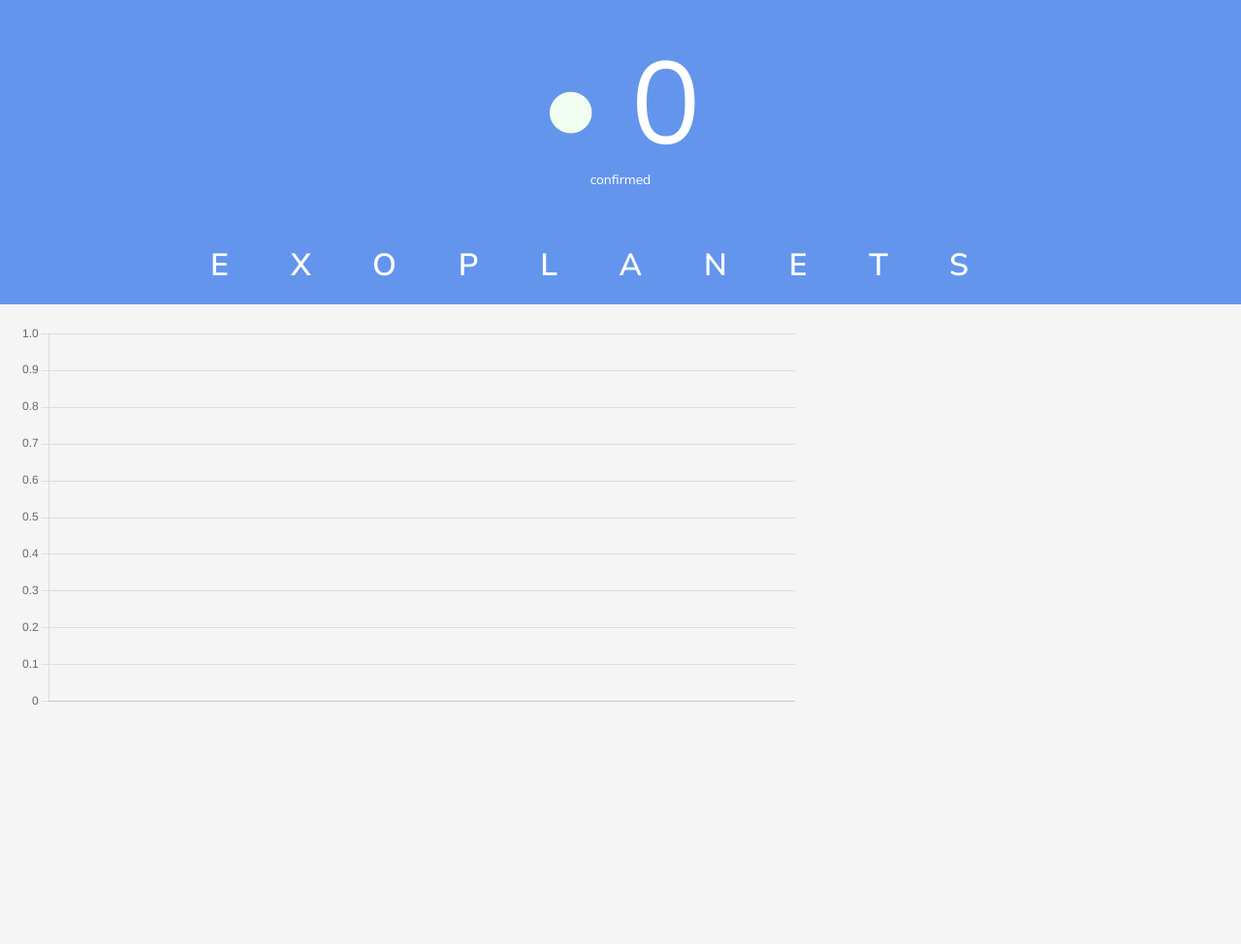
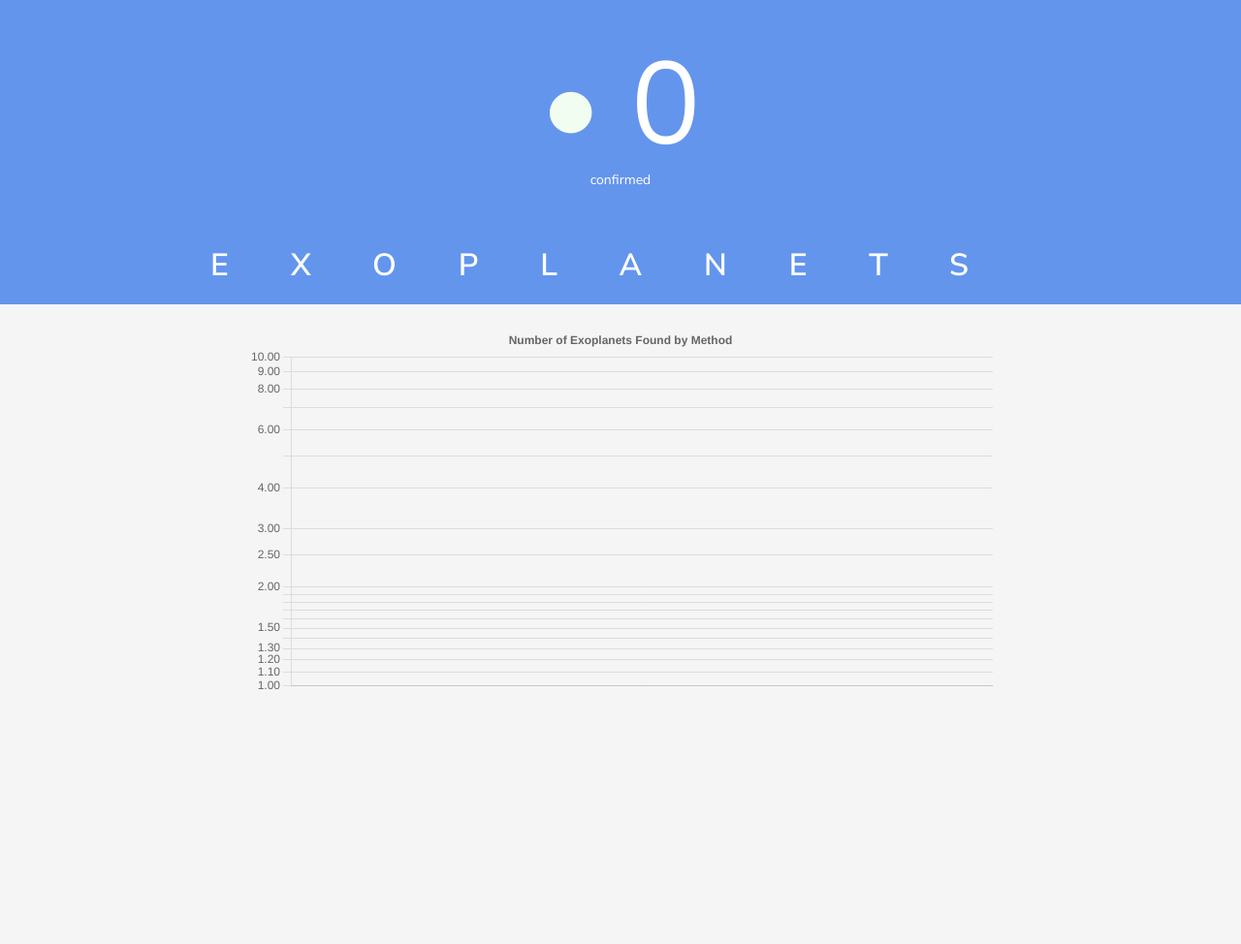
Before and after one commit to ehuegler/ExoDashPlanets, a Flask app: page / in a window 1280 px wide. Shown: the top 974 px of the page at 97% size. Run offline with Flask 2, Linux system fonts and the light colour scheme; data that the repository does not hold is empty; some libraries are stand-ins or nearby versions.

Commit message:
prettied up chart

```diff
--- a/api/static/js/main.js
+++ b/api/static/js/main.js
@@ -2,21 +2,32 @@ fetch('/api/vis/discovery_methods_bar')
   .then((response) => response.json())
   .then((data) => {
 
-    new Chart("myChart", {
+    console.log(data.Y)
+
+    new Chart("discoveryChart", {
       type: "bar",
       data: {
         labels: data.X,
         datasets: [{
-          label: 'none',
-          data: data.Y
+          label: 'Count',
+          data: data.Y,
         }]
       },
       options: {
         plugins: {
+          title: {
+            display: true,
+            text: 'Number of Exoplanets Found by Method'
+          },
           legend: {
             display: false,
           }
-        }
+        },
+        scales: {
+          y: {
+            type: 'logarithmic',
+          },
+        },
       }
     });
   })
--- a/api/static/style.css
+++ b/api/static/style.css
@@ -26,6 +26,11 @@ main {
   justify-content: center;
   text-align: center;
   padding: 20px;
+}
+
+.chart {
+  margin: 0px auto;
+  width: 60vw;
 }
 
 footer {
--- a/api/templates/index.html
+++ b/api/templates/index.html
@@ -17,7 +17,10 @@
 </header>
 
 <main>
-  <div style="width: 800px;"><canvas id="myChart"></canvas></div>
+  <div class="chart">
+    <canvas id="discoveryChart"></canvas>
+  </div>
+
 </main>
 
 {% include 'inc/footer.html' %}
```
